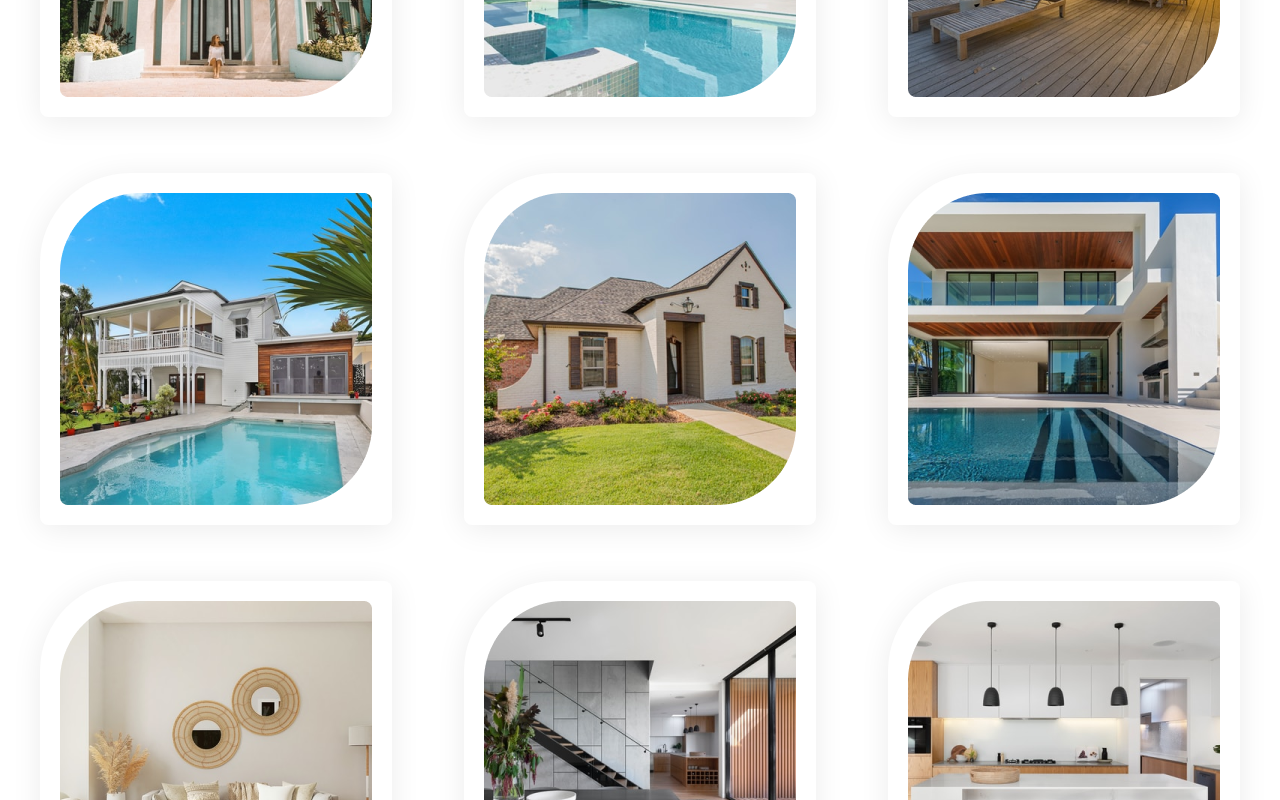
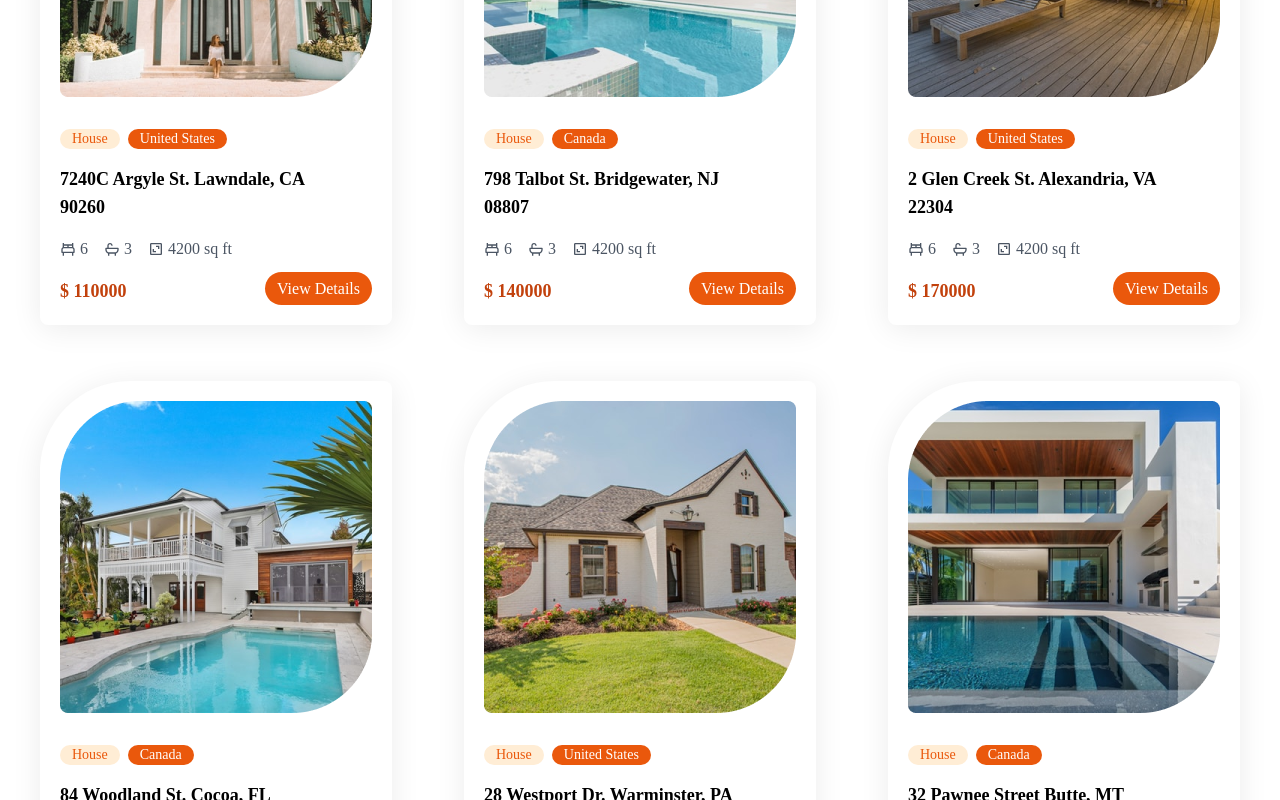
Before and after one commit to taripuspitasari/travel-house, a React (Vite) app: page / in a window 1280 px wide. Shown: the part 1060-1860 px from the top of the page. Built offline with nearby package versions, Linux system fonts and the light colour scheme.

Commit message:
modified house component

```diff
--- a/src/components/Banner.jsx
+++ b/src/components/Banner.jsx
@@ -11,7 +11,7 @@ const Banner = () => {
   return (
     <section className="h-full max-h-[640px] mb-8 xl:mb-24 relative">
       <div>
-        <img src={Image} alt="" className="h-[600px] w-full" />
+        <img src={Image} alt="" className=" h-[600px] lg:w-full" />
         <div className="bg-black/30 absolute h-[600px] w-full top-0 right-0" />
         <div className="absolute text-center top-28 inset-0 w-[540px] mx-auto">
           <h1 className="text-5xl text-white font-bold ">
--- a/src/components/House.jsx
+++ b/src/components/House.jsx
@@ -1,6 +1,8 @@
 import React from "react";
 // import icons
 import {BiBed, BiBath, BiArea} from "react-icons/bi";
+// import link
+import {Link} from "react-router-dom";
 
 const House = ({house}) => {
   const {image, type, country, address, bedrooms, bathrooms, surface, price} =
@@ -8,7 +10,48 @@ const House = ({house}) => {
 
   return (
     <div className="bg-white shadow-1 p-5 rounded-lg rounded-tl-[90px] w-full max-w-[352px] mx-auto cursor-pointer hover:shadow-2xl transition">
-      <img src={image} />
+      <img src={image} className="mb-8" />
+      <div className="flex gap-x-2 text-sm mb-4">
+        <div className="bg-orange-100 rounded-full text-orange-600 px-3">
+          {type}
+        </div>
+        <div className="bg-orange-600 rounded-full px-3 text-white">
+          {country}
+        </div>
+      </div>
+
+      <div className="font-semibold max-w-[256px] text-lg">{address}</div>
+      <div className="flex gap-x-4 my-4 ">
+        <div className="flex gap-x-1 items-center text-gray-600">
+          <div>
+            <BiBed />
+          </div>
+          <div>{bedrooms}</div>
+        </div>
+        <div className="flex gap-x-1 items-center text-gray-600">
+          <div>
+            <BiBath />
+          </div>
+          <div>{bathrooms}</div>
+        </div>
+        <div className="flex gap-x-1 items-center text-gray-600">
+          <div>
+            <BiArea />
+          </div>
+          <div>{surface}</div>
+        </div>
+      </div>
+      <div className="flex justify-between">
+        <div className="text-lg font-semibold text-orange-700">$ {price}</div>
+        <div>
+          <Link
+            to=""
+            className="text-white  hover:bg-orange-700 bg-orange-600 px-3 py-2 rounded-full transition"
+          >
+            View Details
+          </Link>
+        </div>
+      </div>
     </div>
   );
 };
--- a/src/components/HouseList.jsx
+++ b/src/components/HouseList.jsx
@@ -12,7 +12,7 @@ const HouseList = () => {
   const {houses, loading} = useContext(HouseContext);
 
   return (
-    <section className="mb-20">
+    <section className="mb-20 mt-72 lg:mt-1">
       <div className="container mx-auto">
         <div className="grid md:grid-cols-2 lg:grid-cols-3 gap-4 lg:gap-14">
           {houses.map((house, index) => {
```
